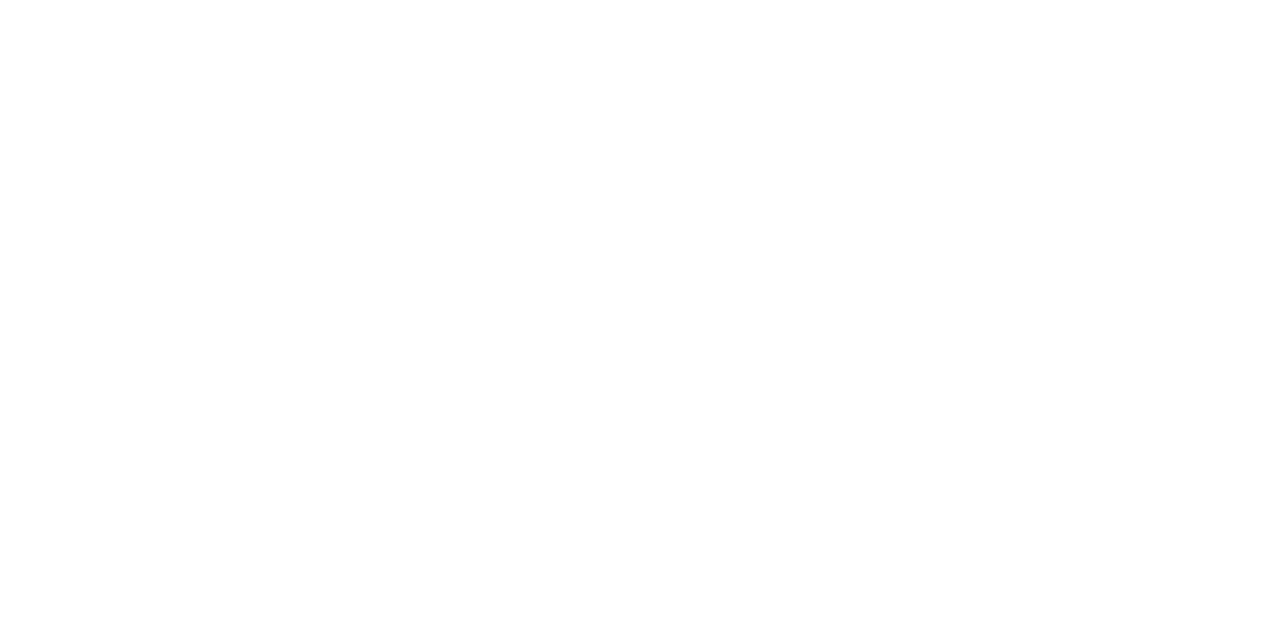
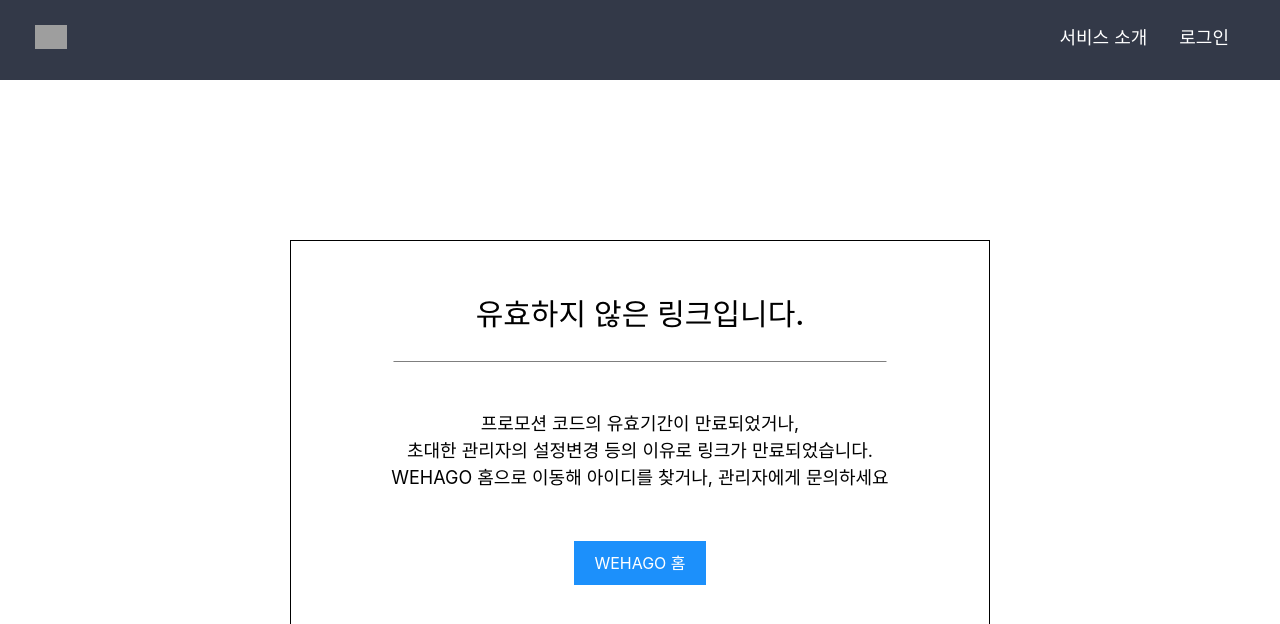
Before and after one commit to HyoungMinSong/wehagoreact, a React (Create React App) app: page /alert in a window 1280 px wide. Before the commit this address had no page. Shown: the top 624 px of the page. Built offline with nearby package versions, Linux system fonts and the light colour scheme; grey boxes are pictures that could not be loaded.

Commit message:
초대 로그인 회원가입 실패

```diff
--- a/src/index.js
+++ b/src/index.js
@@ -33,6 +33,7 @@ import SignUp_invite from './pages/signUp/SignUp_invite';
 import LoginRedirect from './pages/login/LoginRedirect';
 import LoginInvite from './pages/login/LoginInvite';
 import UserChangePassword from './pages/main/UserChangePassword';
+import Alert1 from './pages/login/Alert1';
 
 
 export let persistor = persistStore(store);
@@ -79,6 +80,7 @@ root.render(
         <Route path="/signup/invite" element={ <SignUp_invite></SignUp_invite>} />
         <Route path="/l/:shortLink" element={ <LoginRedirect></LoginRedirect> }/>
         <Route path="/logininvite" element={ <LoginInvite></LoginInvite> }/>
+        <Route path="/alert" element={ <Alert1></Alert1> }/>
 
         </Routes>
       </BrowserRouter>
--- /dev/null
+++ b/src/pages/login/Alert1.css
@@ -0,0 +1,55 @@
+/* Alert1.css */
+
+.Alert1-OuterContainer {
+    display: flex;
+    justify-content: center;
+    align-items: center;
+    height: 90vh;
+}
+
+.Alert1-Container {
+    display: flex;
+    flex-direction: column;
+    align-items: center;
+    justify-content: center;
+    border: 1px solid black;
+    width: 80%;
+    max-width: 700px;
+    height: 400px;
+}
+
+.Alert1-Title {
+    position: relative; /* 부모 요소에 relative 위치 설정 */
+    color: black;
+    font-size: 30px;
+}
+
+.Alert1-Title::after {
+    content: ''; /* ::after 의사 요소를 content 없이 사용하면 선을 만들어줄 수 있습니다 */
+    position: absolute; /* 선을 절대적으로 위치시킵니다 */
+    bottom: -30px; /* 타이틀 아래에 10px만큼 아래에 위치시켜 선과 여백을 만듭니다 */
+    left: 50%; /* 가운데로 위치하도록 50%로 설정합니다 */
+    transform: translateX(-50%); /* 가운데 정렬을 위해 선의 절반을 왼쪽으로 이동시킵니다 */
+    width: 150%; /* 선의 길이를 120%로 늘립니다 */
+   border-bottom: 1px solid rgba(0, 0, 0, 0.5) /* 선의 스타일을 설정합니다 (두께를 2px로 변경) */
+}
+
+.Alert1-Content {
+    margin-top: 70px;
+    color: black;
+    font-size: 18px;
+    text-align: center; /* 본문 내용을 가운데 정렬 */
+}
+
+.Alert1-Button {
+    background-color: #1c90fb;
+    color: white;
+    padding: 10px 20px;
+    border: none;
+    cursor: pointer;
+    margin-top: 50px;
+}
+
+.Alert1-Button:hover {
+    background-color: black;
+}
--- /dev/null
+++ b/src/pages/login/Alert1.js
@@ -0,0 +1,29 @@
+import React from 'react';
+import { Link } from 'react-router-dom';
+import './Alert1.css';
+import SignUpHeader from '../signUp/SignUpHeader';
+
+const Alert1 = () => {
+  return (
+    <>
+     <SignUpHeader></SignUpHeader>
+    <div className='Alert1-OuterContainer'>
+      <div className='Alert1-Container'>
+        <h1 className='Alert1-Title'>유효하지 않은 링크입니다.</h1>
+        <div className='Alert1-Content'>
+          프로모션 코드의 유효기간이 만료되었거나,<br />
+          초대한 관리자의 설정변경 등의 이유로 링크가 만료되었습니다.<br />
+          WEHAGO 홈으로 이동해 아이디를 찾거나, 관리자에게 문의하세요
+        </div>
+
+        <Link to="/index1">
+          <button className='Alert1-Button'>WEHAGO 홈</button>
+        </Link>
+      </div>
+    </div>
+    </>
+  );
+};
+
+
+export default Alert1;
--- a/src/pages/login/FindIdForm.css
+++ b/src/pages/login/FindIdForm.css
@@ -74,7 +74,7 @@
 
 .find-id-form-button {
   padding: 10px 15px;
-  background-color: rgb(120, 21, 105);
+  background-color: #1c90fb;
   color: white;
   border: none;
   border-radius: 4px;
--- a/src/pages/login/FindIdResult.css
+++ b/src/pages/login/FindIdResult.css
@@ -38,7 +38,7 @@
 .find-id-result-login-button {
   display: inline-block;
   padding: 10px 20px;
-  background-color: rgb(120, 21, 105);
+  background-color: #1c90fb;
   color: #ffffff; /* 흰색 글자색 */
   border: none;
   border-radius: 4px;
--- a/src/pages/login/FindpwForm.css
+++ b/src/pages/login/FindpwForm.css
@@ -60,7 +60,7 @@
 
 .find-pw-form-button {
   padding: 10px 15px;
-  background-color: rgb(120, 21, 105);
+  background-color: #1c90fb;
   color: white;
   border: none;
   border-radius: 4px;
--- a/src/pages/login/Index1.css
+++ b/src/pages/login/Index1.css
@@ -50,7 +50,7 @@
 .title-index4{
   font-size: 40px;
   text-align: center;
-  margin-top: 10rem;
+  margin-top: 13rem;
   margin-bottom: 5rem;
 }
 
@@ -75,7 +75,7 @@
 } */
 
 .additional-image-container img {
-  margin-top: 21rem;
+  margin-top: 17rem;
   margin-left: 60px;
   height: auto; /* Maintain aspect ratio */
 }
--- a/src/pages/login/Index1.js
+++ b/src/pages/login/Index1.js
@@ -69,7 +69,7 @@ const IndexBackground = () => {
         </div>
         <div className="page-content" style={{ height: pageHeight }}>
           <div className="video-container">
-            <h2 className="title-index4">쉽게, 편리하게, 다함께 WEHAGO</h2>
+            <h2 className="title-index4"><b>쉽게, 편리하게, 다함께 WEHAGO</b></h2>
             <div className="gray-box" onClick={() => handleImageClick(currentImageIndex)}>
               <iframe
                 id="videoIframe" // Added an ID to the iframe element
@@ -107,7 +107,7 @@ const IndexBackground = () => {
                   </div>
                   <div className='ccc' style={{width:'500px'}}>
                     <div className='my'>
-                      <div className="title-index5" style={{marginTop: '220px', fontSize: '40px'}}><b>WEHAGO 모바일</b></div>
+                      <div className="title-index5" style={{marginTop: '160px', fontSize: '40px'}}><b>WEHAGO 모바일</b></div>
                       <div className="title-index6 mt-3 text-muted" style={{fontSize: '25px'}}>WEHAGO를 더 스마트하게 사용하는 방법</div>
                     </div>
                     <div className='row'>
@@ -154,13 +154,11 @@ const IndexBackground = () => {
                 </div>
               </div>
             </div>
+            <div style={{background: "#333948"}}>
+        <Footer/>
+      </div>
           </div>
         </div>
-
-
-      </div>
-      <div style={{background: "black"}}>
-        <Footer/>
       </div>
     </>
 
--- a/src/pages/login/LoginPage.css
+++ b/src/pages/login/LoginPage.css
@@ -45,7 +45,7 @@
 }
 
 .jongwonscss .wrapper {
-  background: linear-gradient(to top right, rgb(120, 21, 105), rgb(35, 1, 54));
+  background: linear-gradient(to top right, #065fb3,#1c90fb);
   position: fixed;
   top: 0;
   left: 0;
--- a/src/pages/login/LoginRedirect.js
+++ b/src/pages/login/LoginRedirect.js
@@ -12,20 +12,20 @@ function LoginRedirect() {
   useEffect(() => {
     axiosApi.get("/l/" + shortLink)
       .then((response) => {
+        setLoading(false);
         if (response.data === '') {
           console.log('백엔드 오류 리턴');
+          navigate('/alert');
         } else {
           console.log(response.data);
           const abc = response.data.empNo;
           navigate('/Logininvite');
-
-
-  }
-        setLoading(false);
+        }
       })
       .catch(() => {
         console.log('실패함');
         setLoading(false);
+        navigate('/alert');
       });
   }, [navigate, shortLink]);
 
--- a/src/pages/login/Updatepw.css
+++ b/src/pages/login/Updatepw.css
@@ -67,7 +67,7 @@
 .update-password-form-button {
   padding: 10px;
   font-size: 16px;
-  background-color: rgb(120, 21, 105);
+  background-color: #1c90fb;
   color: #fff;
   border: none;
   border-radius: 4px;
--- a/src/pages/signUp/SignUpRedirect.js
+++ b/src/pages/signUp/SignUpRedirect.js
@@ -3,14 +3,18 @@ import { useParams, useNavigate } from 'react-router-dom'
 import axiosApi from "../../AxiosApi";
 
 // className="border-danger"
+
+
 function SignUpRedirect() {
+    const [loading, setLoading] = useState(true);
     let {shortLink} = useParams();
     let navigate = useNavigate();
     console.log(shortLink)
     axiosApi.get("/s/"+shortLink).then((c) => {
-        if (c.data === null ) {
+        if (c.data === '') {
         //   handleShow();
         console.log('백엔드오류리턴')
+        navigate('/alert');
         } else {
           console.log(c.data);
           let abc= c.data.empNo;
@@ -20,18 +24,21 @@ function SignUpRedirect() {
 
       }).catch(() => {
         console.log('실패함')
+        setLoading(false);
+        navigate('/alert');
       })
     //   .finally(() => {
     //     setLoading(false);
     //   })
 
-  return (
+    if (loading) {
+      return (
+        <div>
+          로딩 중...
+        </div>
+      );
+    }
 
-    <div>
-        shortLinkRedirect
-    </div>
-
-  );
 }
 
 export default SignUpRedirect;
```
